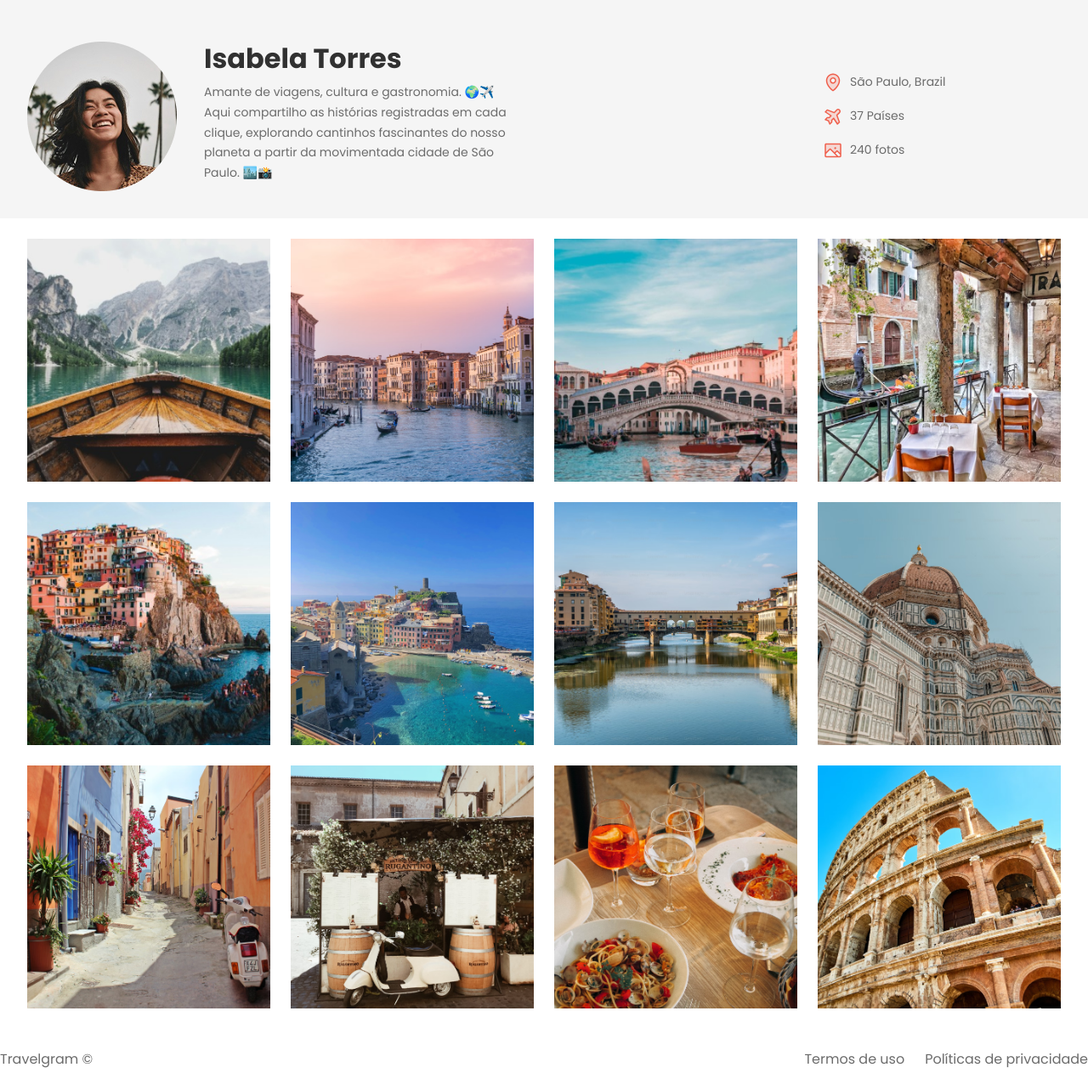
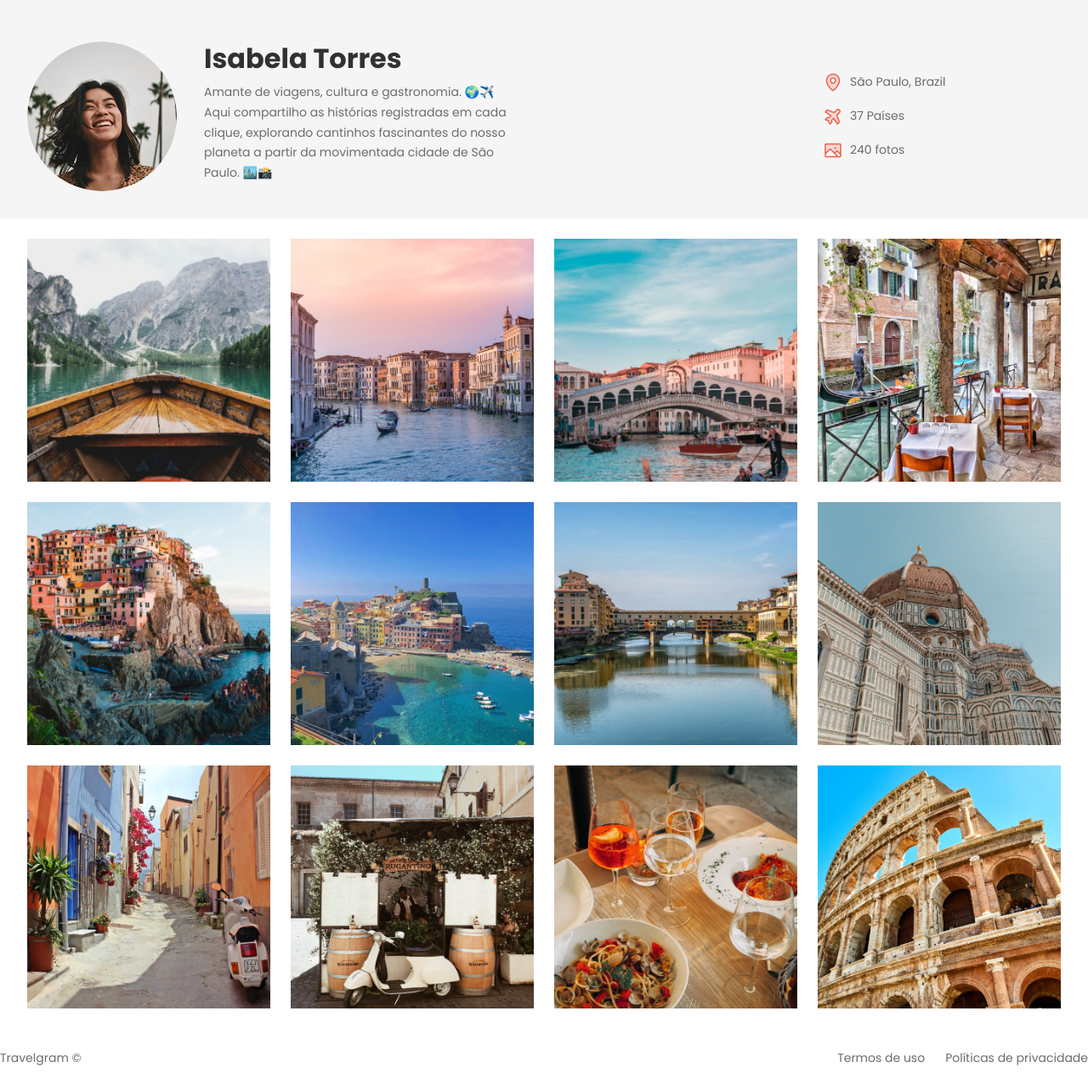
Before and after one commit to iamfilipe0101/Travelgram, a plain HTML site: page index.html in a window 1280 px wide. Shown: the part 79-1362 px from the top of the page at 85% size. Drawn offline with Linux system fonts and the light colour scheme.

Commit message:
final project

```diff
--- a/styles/footer.css
+++ b/styles/footer.css
@@ -2,9 +2,10 @@ footer{
 display: flex;
 padding-block: 24px;
 gap: 24px;
+font: 14px/150% var(--font-family);
 
 }
 
-footer :nth-child(1) {
+footer span:nth-child(1) {
     margin-right: auto;
 }
--- a/styles/header.css
+++ b/styles/header.css
@@ -20,6 +20,13 @@ header .container{
     max-width: 384px;
 
 }
+#profile img {
+width: 176px;
+height: 176px;
+object-fit: cover;
+border-radius: 50%;
+}
+
 
 #profile h1 {
     font: var(--text-lg);
```
